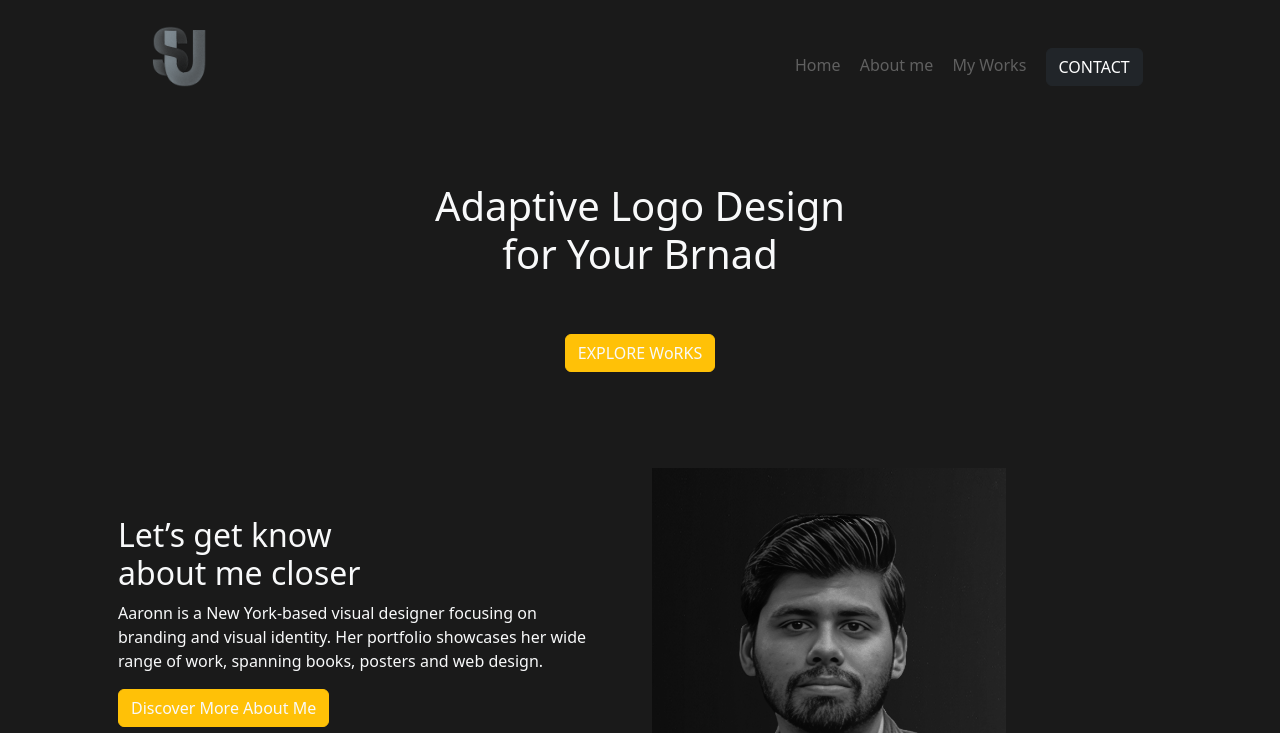
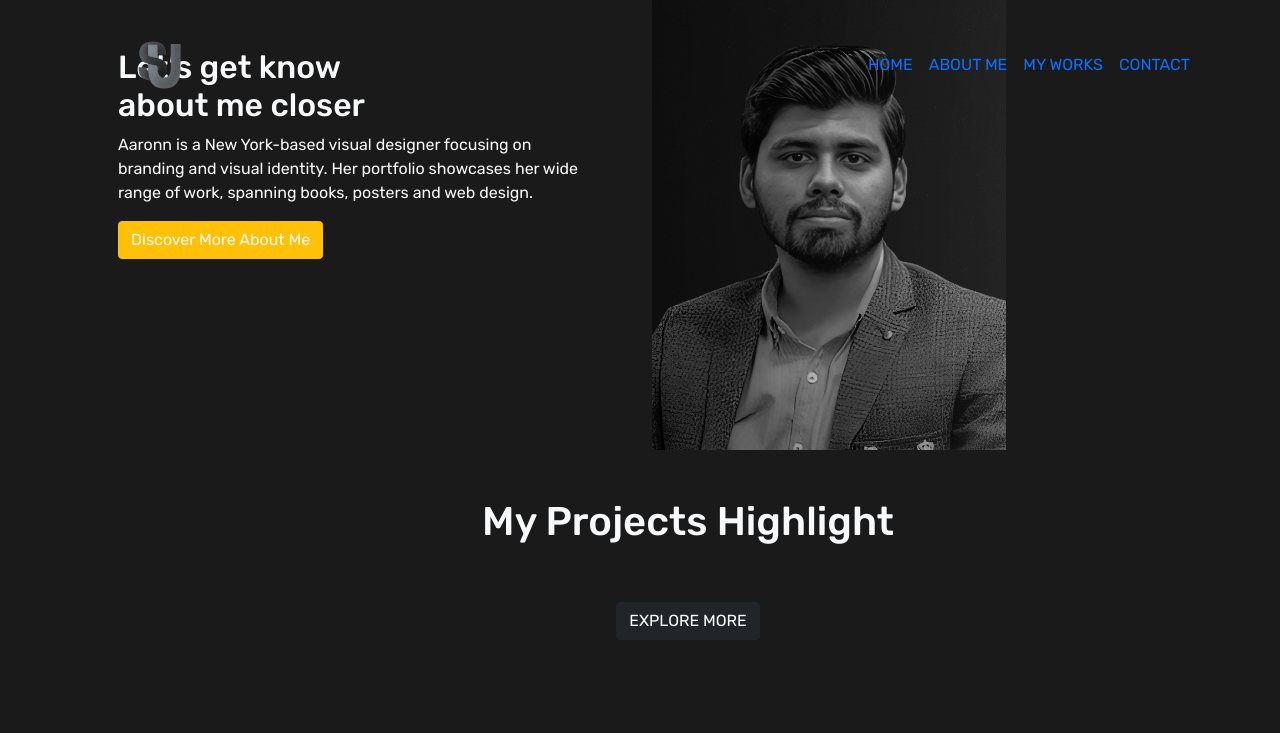
Before and after one commit to 1122da/Website, a plain HTML site: page index.html in a window 1280 px wide. Shown: the top 733 px of the page. Drawn offline with nearby package versions, Linux system fonts and the light colour scheme.

Commit message:
fix navbar issue

```diff
--- a/css/style.css
+++ b/css/style.css
@@ -1,40 +1,69 @@
-body{
-    background-color: #1A1A1A;;
+/* Fonts */
+@import url("https://fonts.googleapis.com/css2?family=Rubik:wght@300;400;500;600;700;800;900@display=swap");
+
+* {
+  box-sizing: border-box;
+  margin: 0;
+  padding: 0;
 }
-#menu{
+:root {
+  --primary-color: #ffffff;
+  --secondary-color: #ff9142;
+  --text-gray: #a8a8a8;
+  --bg-black: #1a1a1a;
+  /* Font Family */
+  --primary-font: "Rubik", sans-serif;
+}
+body {
+  background-color: var(--bg-black);
+  font-family: var(--primary-font);
+  width: 100%;
+}
+/* navbar */
+.header_wrapper .navbar {
+  padding: 0.9375rem 0;
+  -o-transition: all 0.2s linear;
+  -webkit-transition: all 0.2s linear;
+  transition: all 0.2s linear;
+}
+.header_wrapper .navbar-brand img {
+  max-width: 10rem;
+  height: auto;
+}
+#menu {
   list-style: none;
   padding: 0;
   margin: 0;
 }
 
-#menu li{
+#menu li {
   display: inline-block;
 }
-#menu li a{
+#menu li a {
   color: #606060;
-    padding-right:15px;
+  padding-right: 15px;
   display: block;
   text-decoration: none;
 }
-.line{
+.line {
   width: 48px;
   height: 1px;
-    background-color:#FF9142;
+  background-color: #ff9142;
   margin-top: 18px;
 }
-.client{
+.client {
   color: #606060;
 }
-.pargraph{
+.pargraph {
   color: #949494;
 }
-.info{
+.info {
   background-color: black;
 }
-#infoheading{
-    color: #FF9142;
+#infoheading {
+  color: #ff9142;
 }
-.infoline{
+.infoline {
   background-color: #949494;
   width: 1125px;
   height: 1px;
--- a/index.html
+++ b/index.html
@@ -3,19 +3,52 @@
 <head>
     <meta charset="UTF-8">
     <meta name="viewport" content="width=device-width, initial-scale=1.0">
-    <link rel="stylesheet" href="https://cdn.jsdelivr.net/npm/@fortawesome/fontawesome-free@6.4.2/css/fontawesome.min.css" integrity="sha384-BY+fdrpOd3gfeRvTSMT+VUZmA728cfF9Z2G42xpaRkUGu2i3DyzpTURDo5A6CaLK" crossorigin="anonymous">
-    <link href="https://cdn.jsdelivr.net/npm/bootstrap@5.3.2/dist/css/bootstrap.min.css" rel="stylesheet" integrity="sha384-T3c6CoIi6uLrA9TneNEoa7RxnatzjcDSCmG1MXxSR1GAsXEV/Dwwykc2MPK8M2HN" crossorigin="anonymous">
+    <link href="https://cdn.jsdelivr.net/npm/bootstrap@5.1.3/dist/css/bootstrap.min.css" rel="stylesheet" integrity="sha384-1BmE4kWBq78iYhFldvKuhfTAU6auU8tT94WrHftjDbrCEXSU1oBoqyl2QvZ6jIW3" crossorigin="anonymous"><link rel="stylesheet" href="https://cdn.jsdelivr.net/npm/@fortawesome/fontawesome-free@6.4.2/css/fontawesome.min.css" integrity="sha384-BY+fdrpOd3gfeRvTSMT+VUZmA728cfF9Z2G42xpaRkUGu2i3DyzpTURDo5A6CaLK" crossorigin="anonymous">
+    <link href="https://cdnjs.cloudflare.com/ajax/libs/font-awesome/5.15.4/css/all.min.css" rel="stylesheet"/>
+    <!-- Custom File's Links -->
     <link rel="stylesheet" href="css/style.css">
-    <link rel="icon" type="image/x-icon" href="images/logo3.png">
+    <link rel="stylesheet" href="css/responsive-style.css">
+
+    <link rel="icon" type="image/x-icon" href="/images/logo3.png">
     <title>SU VISULAS</title>
 </head>
-<body>
-    <div class="container">
+<body data-bs-target=".navbar" data-bs-spy="scroll" data-bs-offset="90">
+    <!-- nav bar section -->
+    <header class="header_wrapper">
+     <nav class="navbar navbar-expand-lg fixed-top">
+        <div class="container">
+          <a class="navbar-brand" href="#">
+            <img src="images/logo3.png" class="img-fluid" alt="logo"/>
+          </a>
+          <button class="navbar-toggler" type="button" data-bs-toggle="collapse" data-bs-target="#navbarNav" aria-controls="navbarNav" aria-expanded="false" aria-label="Toggle navigation">
+            <i class="fas fa-stream navbar-toggler-icon" style="color: white;"></i>
+          </button>
+          <div class="collapse navbar-collapse justify-content-end" id="navbarNav">
+            <ul class="navbar-nav">
+              <li class="nav-item">
+                <a class="nav-link active" aria-current="page" href="#home">HOME</a>
+              </li>
+              <li class="nav-item">
+                <a class="nav-link" href="#about">ABOUT ME</a>
+              </li>
+              <li class="nav-item">
+                <a class="nav-link" href="#works">MY WORKS</a>
+              </li>
+              <li class="nav-item">
+                <a class="nav-link" href="#contact">CONTACT</a>
+              </li>
+            </ul>
+          </div>
+        </div>
+      </nav>
+    </header>
+
+    <!-- <div class="container">
         <div class="row">
-            <div class="col-md-7 ">
+            <div class="col-xl-4 col-lg-4 col-md-4 bg-primary">
                 <img src="images/logo3.png" alt="" width="200px">
             </div>
-            <div class="col-md-5 ">
+            <div class="col-xl-4 col-lg-4 col-md-4 bg-danger">
                 <ul id="menu" class="p-5">
                     <li><a href="">Home</a></li>
                     <li><a href="">About me</a></li>
@@ -30,7 +63,7 @@
                 <a href="" class="btn btn-warning m-5 text-light">EXPLORE WoRKS </a>
             </div>
         </div>
-    </div>
+    </div> -->
     <div class="container">
         <div class="row">
             <div class="col-md-6 p-5">
@@ -195,6 +228,8 @@
             </div>
         </div>
         </div>
-
+        <!-- Bootstrap 5 JS CDN Links -->
+        <script src="https://cdn.jsdelivr.net/npm/@popperjs/core@2.10.2/dist/umd/popper.min.js" integrity="sha384-7+zCNj/IqJ95wo16oMtfsKbZ9ccEh31eOz1HGyDuCQ6wgnyJNSYdrPa03rtR1zdB" crossorigin="anonymous"></script>
+        <script src="https://cdn.jsdelivr.net/npm/bootstrap@5.1.3/dist/js/bootstrap.min.js" integrity="sha384-QJHtvGhmr9XOIpI6YVutG+2QOK9T+ZnN4kzFN1RtK3zEFEIsxhlmWl5/YESvpZ13" crossorigin="anonymous"></script>
 </body>
 </html>
```
Also changed, not shown: css/responsive-style.css (added). Lines whose indentation alone changed are shown as unchanged.
